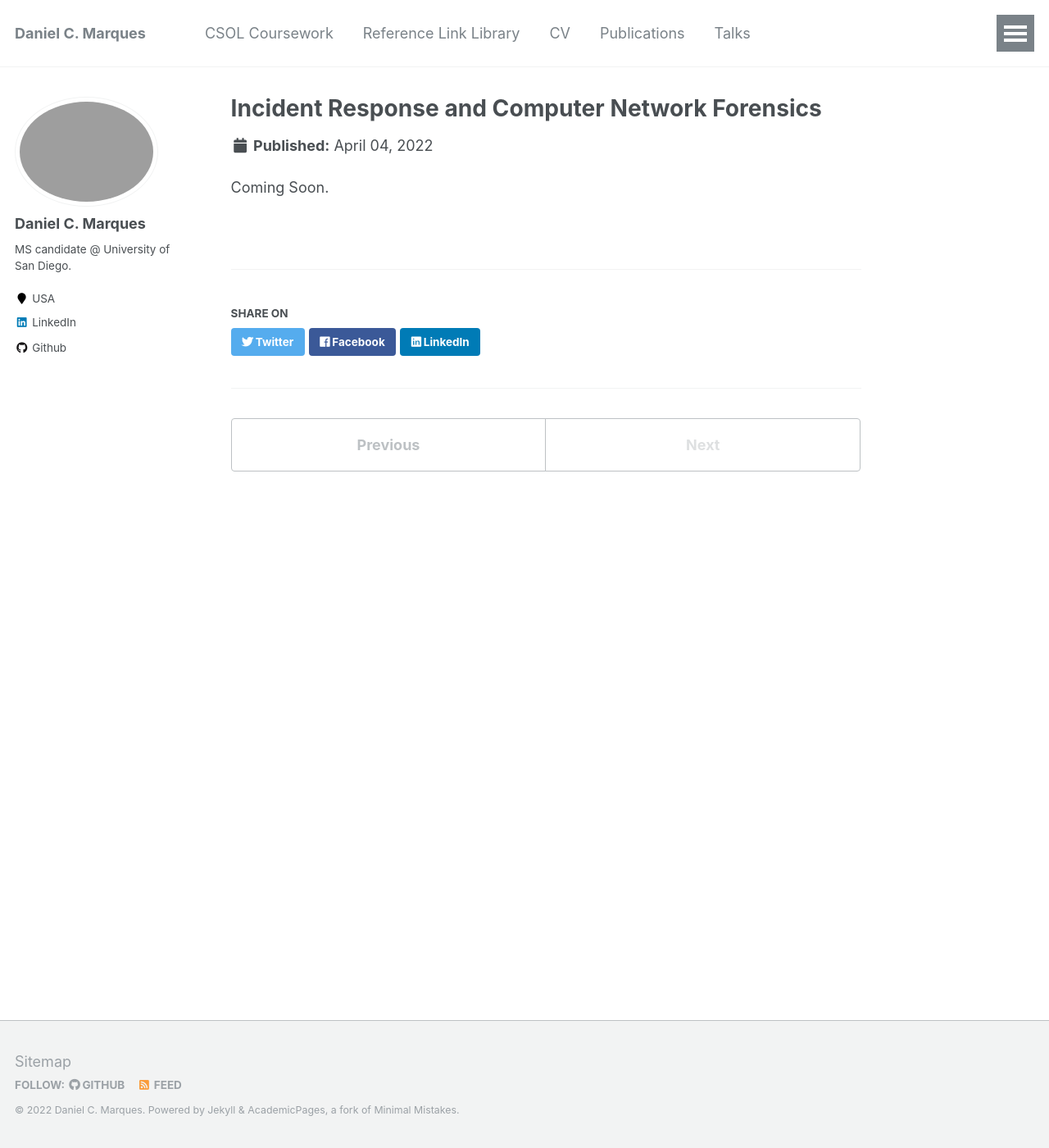
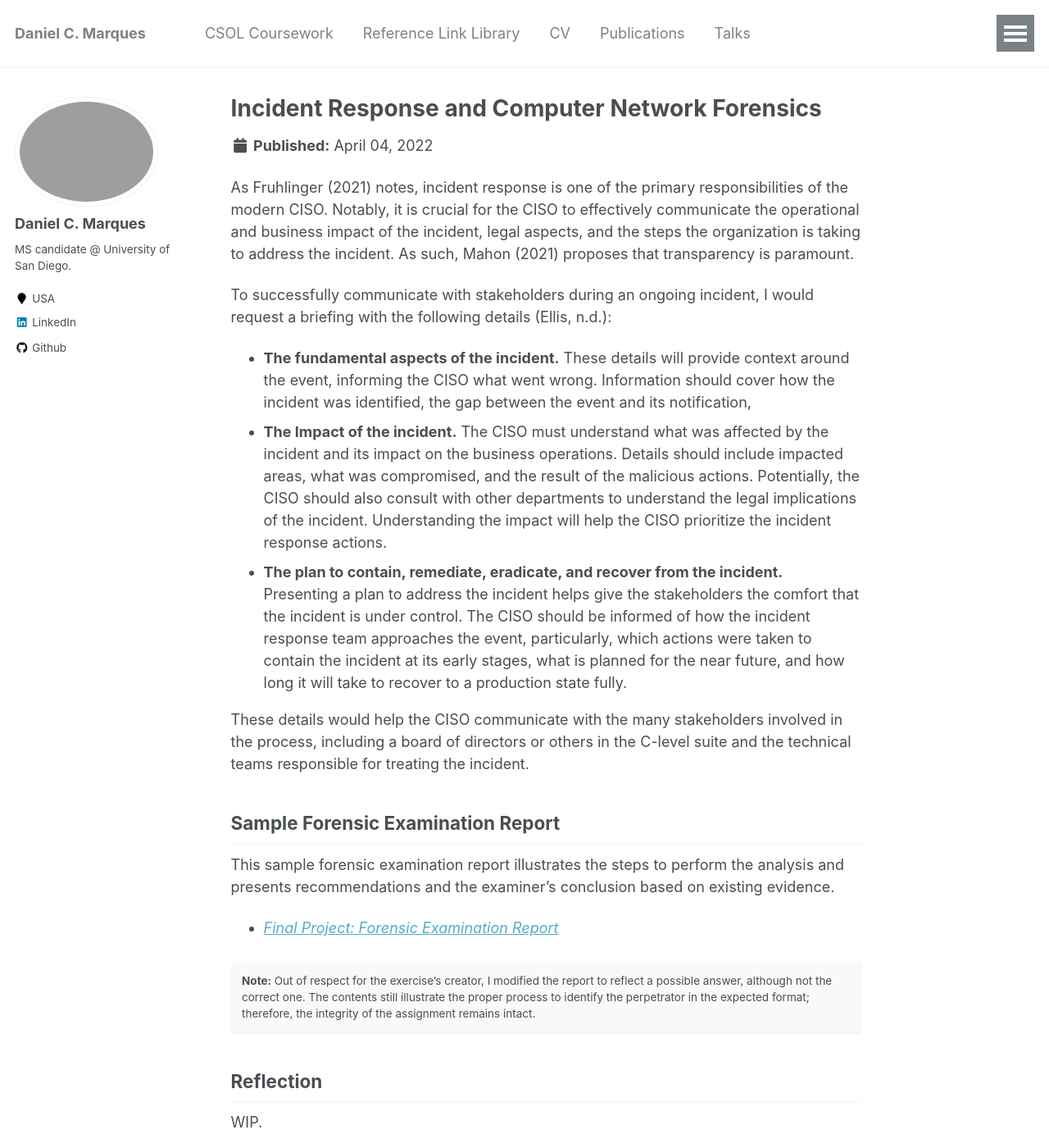
Before and after one commit to danielcmarques/danielcmarques.github.io, a Jekyll site: the page built from _portfolio/csol590.md, in a window 1280 px wide and 1400 px high. Shown: the whole window at 82% size. Built offline with Jekyll 4.4.1, drawn with Linux system fonts in a browser that asks for light colours; some of the changed text lies outside the part shown.

Commit message:
Add CSOL590
* Uploads artifacts for CSOL570 and CSOL580.
* Updates links.
* Adds contents to CSOL590

```diff
--- a/_portfolio/csol590.md
+++ b/_portfolio/csol590.md
@@ -1,7 +1,38 @@
 ---
 title: "Incident Response and Computer Network Forensics"
-excerpt: "Coming Soon"
+excerpt: "Incident response (IR) is one of the primary responsibilities of the modern CISO. Notably, it is crucial for the CISO to effectively communicate the operational and business impact of the incident, legal aspects, and the steps the organization is taking to address the incident. This section reflects my efforts to study the topic and gain exposure to typical IR deliverables."
 collection: portfolio
 ---
 
-Coming Soon.
+As Fruhlinger (2021) notes, incident response is one of the primary responsibilities of the modern CISO. Notably, it is crucial for the CISO to effectively communicate the operational and business impact of the incident, legal aspects, and the steps the organization is taking to address the incident. As such, Mahon (2021) proposes that transparency is paramount.
+
+To successfully communicate with stakeholders during an ongoing incident,  I would request a briefing with the following details (Ellis, n.d.):
+
+* **The fundamental aspects of the incident.** These details will provide context around the event, informing the CISO what went wrong. Information should cover how the incident was identified, the gap between the event and its notification,
+* **The Impact of the incident.** The CISO must understand what was affected by the incident and its impact on the business operations. Details should include impacted areas, what was compromised, and the result of the malicious actions. Potentially, the CISO should also consult with other departments to understand the legal implications of the incident. Understanding the impact will help the CISO prioritize the incident response actions.
+* **The plan to contain, remediate, eradicate, and recover from the incident.** Presenting a plan to address the incident helps give the stakeholders the comfort that the incident is under control. The CISO should be informed of how the incident response team approaches the event, particularly, which actions were taken to contain the incident at its early stages, what is planned for the near future, and how long it will take to recover to a production state fully.
+
+These details would help the CISO communicate with the many stakeholders involved in the process, including a board of directors or others in the C-level suite and the technical teams responsible for treating the incident.
+
+## Sample Forensic Examination Report
+This sample forensic examination report illustrates the steps to perform the analysis and presents recommendations and the examiner's conclusion based on existing evidence.
+
+* _[Final Project: Forensic Examination Report](http://danielcmarques.github.io/files/coursework/csol590/Assignment.CSOL590.Final_Project_Sample_Forensic_Examination_Report.Daniel_Cordeiro_Marques.pdf)_
+
+**Note:** Out of respect for the exercise’s creator, I modified the report to reflect a possible answer, although not the correct one. The contents still illustrate the proper process to identify the perpetrator in the expected format; therefore, the integrity of the assignment remains intact.
+{: .notice}
+
+## Reflection
+
+WIP.
+
+## References
+Ellis, D. (n.d.). _6 Phases in the Incident Response Plan_. SecurityMetrics. [https://www.securitymetrics.com/blog/6-phases-incident-response-plan](https://www.securitymetrics.com/blog/6-phases-incident-response-plan)
+
+Fruhlinger, J. (2021, April 21). _How the CISO role is evolving_. CSO. [https://www.csoonline.com/article/3332026/what-is-a-ciso-responsibilities-and-requirements-for-this-vital-leadership-role.html](https://www.csoonline.com/article/3332026/what-is-a-ciso-responsibilities-and-requirements-for-this-vital-leadership-role.html)
+
+Kent, K., Chevalier, S., Grance, T., & Dang, H. (2006). _Guide to Integrating Forensic Techniques into Incident Response_ (Special Publication 800-86 ed.). National Institute of Standards and Technology. [https://doi.org/10.6028/NIST.SP.800-86](https://doi.org/10.6028/NIST.SP.800-86)
+
+Mahon, D. (2021, March 16). _For Today’s CISO, It’s All About Incident Response and Resilience_. International Security Management Association. [https://www.isma.com/index.php?option=com_dailyplanetblog&view=entry&year=2021&month=03&day=16&id=6:for-today-s-ciso-it-s-all-about-incident-response-and-resilience](https://www.isma.com/index.php?option=com_dailyplanetblog&view=entry&year=2021&month=03&day=16&id=6:for-today-s-ciso-it-s-all-about-incident-response-and-resilience)
+
+Stephenson, P. (2014). _Cyber Investigation_. In Computer Security Handbook (Sixth ed., Vol. 2, 55.1-55.26). Wiley.
```
Also changed, not shown: _portfolio/csol580.md (+0 -2 lines), 2 other files.
